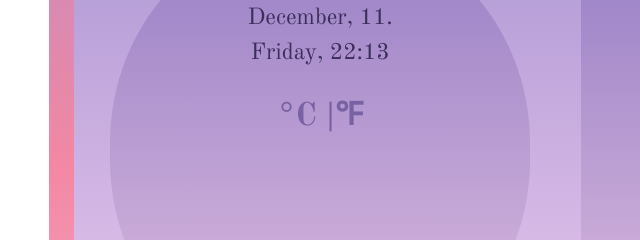
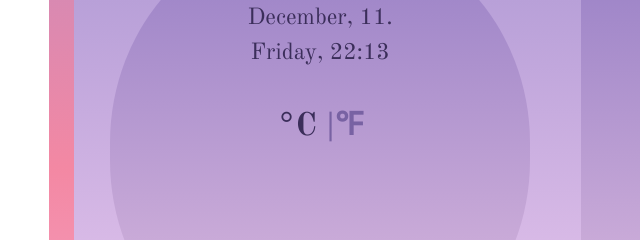
Before and after one commit to MariAuxiHer/weather-app-maria-hernandez, a plain HTML site: page index.html in a window 1280 px wide. Both pictures are taken after typing "Sample" into the empty fields and a click on the input "Search". Shown: the part 472-712 px from the top of the page, 69-709 px from the left. Drawn offline with nearby package versions, Linux system fonts and the light colour scheme; no server answers.

Commit message:
JS, CSS, HTML - I worked in some other eventListeners and active classes related to Celsius and Fahrenheit.

```diff
--- a/index.html
+++ b/index.html
@@ -103,9 +103,9 @@
            <span id="description"> </span>  <span id="icon">  </span>
         </p>
 
-        <h2 class="current-temperture">
-						<span id="tempe"></span>  <span id="celsius-farenheit-smaller-size"><a href="#" id="celsius">°C</a> |<a href="#" id="fahrenheit">℉</a></span>
-        </h2>
+        <div id="current-temperture">
+						<span id="tempe"></span>  <span id="celsius-farenheit-smaller-size"><a href="#" id="celsius" class="active">°C</a> |<a href="#" id="fahrenheit">℉</a></span>
+        </div>
 
     </div>
 
--- a/src/index.js
+++ b/src/index.js
@@ -96,7 +96,10 @@ function formatDate(time) {
   //Feature 1
 
   //Convert from Celsius to Farenheit
+let celsiusDegree = document.querySelector("#celsius");
 
+let fahrenheitDegree = document.querySelector("#fahrenheit");
+fahrenheitDegree.addEventListener("click", displayFahrenheit);
 
   function converttoCelsius(fahr) {
     let celsius = Math.round((fahr - 32) * (5 / 9));
@@ -137,9 +140,6 @@ function formatDate(time) {
     fahrenheitDegree.classList.remove("active");
   }
 
-  let celsiusDegree = document.querySelector("#celsius");
-  celsiusDegree.addEventListener("click", displayCelsius);
-
   function displayFahrenheit(event) {
     event.preventDefault();
     let fahr = converttoFahrenheit(celsiusTemperature);
@@ -170,8 +170,6 @@ function formatDate(time) {
     celsiusDegree.classList.remove("active");
   }
 
-  let fahrenheitDegree = document.querySelector("#fahrenheit");
-  fahrenheitDegree.addEventListener("click", displayFahrenheit);
 
 
 //Get API and change inner HTML
@@ -522,3 +520,24 @@ function fiji(event) {
 
   let locationButton = document.querySelector("#location-button");
   locationButton.addEventListener("click", getLocation);
+
+  let eventlistenerCelsiusAndFarenheit = [
+    caracasClick,
+    nashvilleClick,
+    nairobiClick,
+    tokyoClick,
+    madridClick,
+    fijiClick,
+    locationButton,
+    document.querySelector("#search-button") //Everything okay... except with Caracas.. for some reason... Verify what's going on here... I think I may have to either remove the weird active class created in caracas or make another function for the search engine (one by themselves)
+  ];
+
+  //DO STH SIMILAR AS THIS WHEN ADDING THE KMH AND MPH ....not sure yet how to add that to the celsius class.... I think this is a case of prompt two envent listeners to the same element..or sth like that..
+  eventlistenerCelsiusAndFarenheit.forEach((item) => {
+    item.addEventListener("click", (event) => {
+      celsiusDegree.classList.add("active");
+      fahrenheitDegree.classList.remove("active");
+      celsiusDegree.removeEventListener("click", displayCelsius);
+      fahrenheitDegree.addEventListener("click", displayFahrenheit);
+    });
+  });
--- a/src/styles.css
+++ b/src/styles.css
@@ -141,12 +141,16 @@ hr {
     width: 35%;
   }
 
-  .current-temperture {
+  #current-temperture {
     font-size: 5vw;
     font-weight: bold;
     color:  #7862a3;
     margin: 0% 0% 8%;
     font-family: "Old Standard TT", serif;
+  }
+
+  #current-temperture .active {
+    color: #3b2e5a;
   }
 
   #celsius-farenheit-smaller-size{
@@ -156,10 +160,6 @@ hr {
   #celsius {
     color: #7862a3;
     text-decoration: none;
-  }
-
-  #city-current-info .active {
-    color: #3b2e5a;
   }
 
   #fahrenheit {
```
